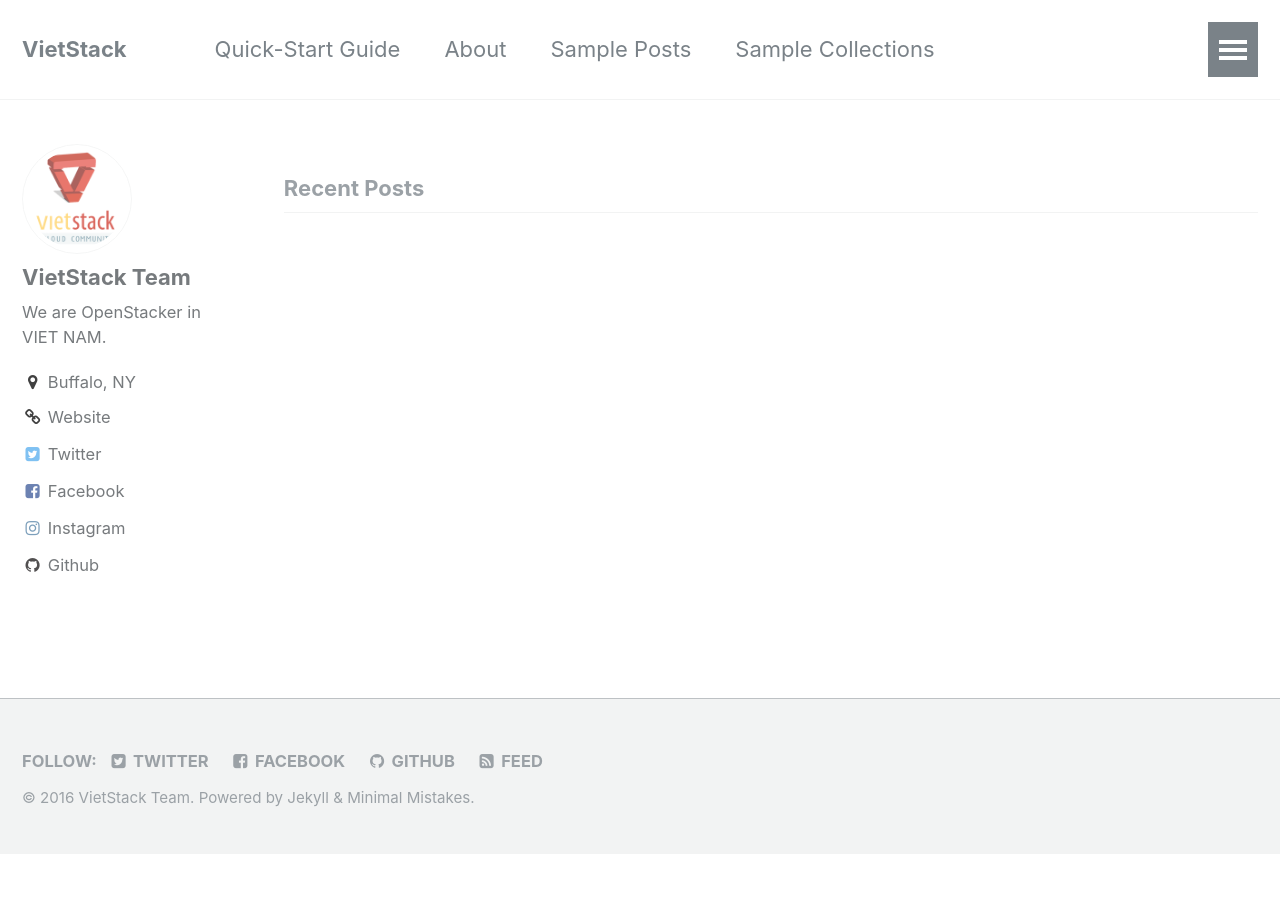
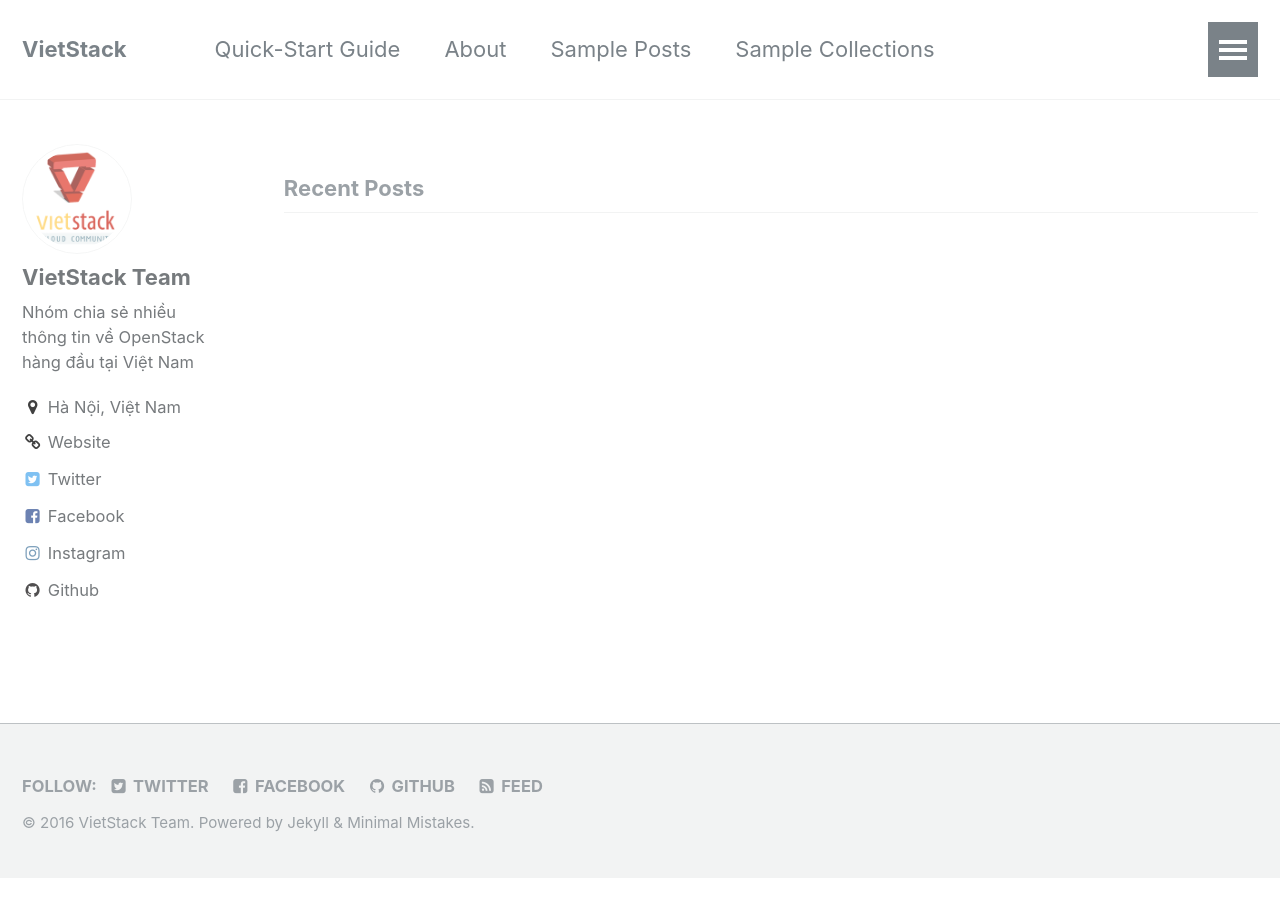
Before and after one commit to vietstack/vietstack.github.io.bka, a Jekyll site: the page built from index.html, in a window 1280 px wide. Built offline with Jekyll 4.4.1, drawn with Linux system fonts in a browser that asks for light colours.

Commit message:
update layout
update layout

```diff
--- a/_config.yml
+++ b/_config.yml
@@ -81,8 +81,8 @@
 author:
   name             : *name
   avatar           : "vietstack-logo.png"
-  bio              : "We are OpenStacker in VIET NAM."
-  location         : "Buffalo, NY"
+  bio              : "Nhóm chia sẻ nhiều thông tin về OpenStack hàng đầu tại Việt Nam"
+  location         : "Hà Nội, Việt Nam"
   email            :
   uri              : "https://vietstack.vn"
   bitbucket        :
@@ -198,7 +198,7 @@
       path: ""
       type: pages
     values:
-      layout: single
+      layout: splash
       author_profile: true
   # _docs
   - scope:
```
Also changed, not shown: _data/authors.yml (+12 -5 lines).
